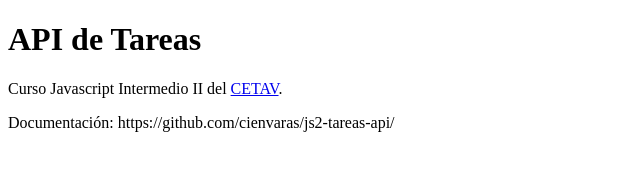
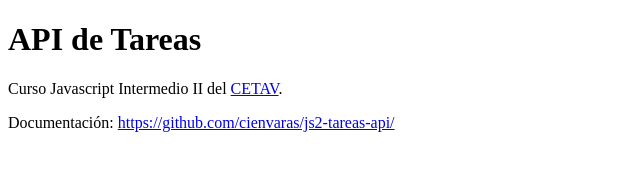
Before and after one commit to cienvaras/js2-tareas-api, a website: page docs/index.html in a window 1280 px wide. Shown: the whole page, without its empty margins (0-640 px from the left). Drawn offline with Linux system fonts and the light colour scheme.

Commit message:
Corrección de error en index.html

```diff
--- a/docs/index.html
+++ b/docs/index.html
@@ -8,6 +8,6 @@
 <body>
   <h1>API de Tareas</h1>
   <p>Curso Javascript Intermedio II del <a href="http://parquelalibertad.org/cetav/">CETAV</a>.</p>
-  <p>Documentación: https://github.com/cienvaras/js2-tareas-api/</p>
+  <p>Documentación: <a href="https://github.com/cienvaras/js2-tareas-api/">https://github.com/cienvaras/js2-tareas-api/</a></p>
 </body>
 </html>
```
